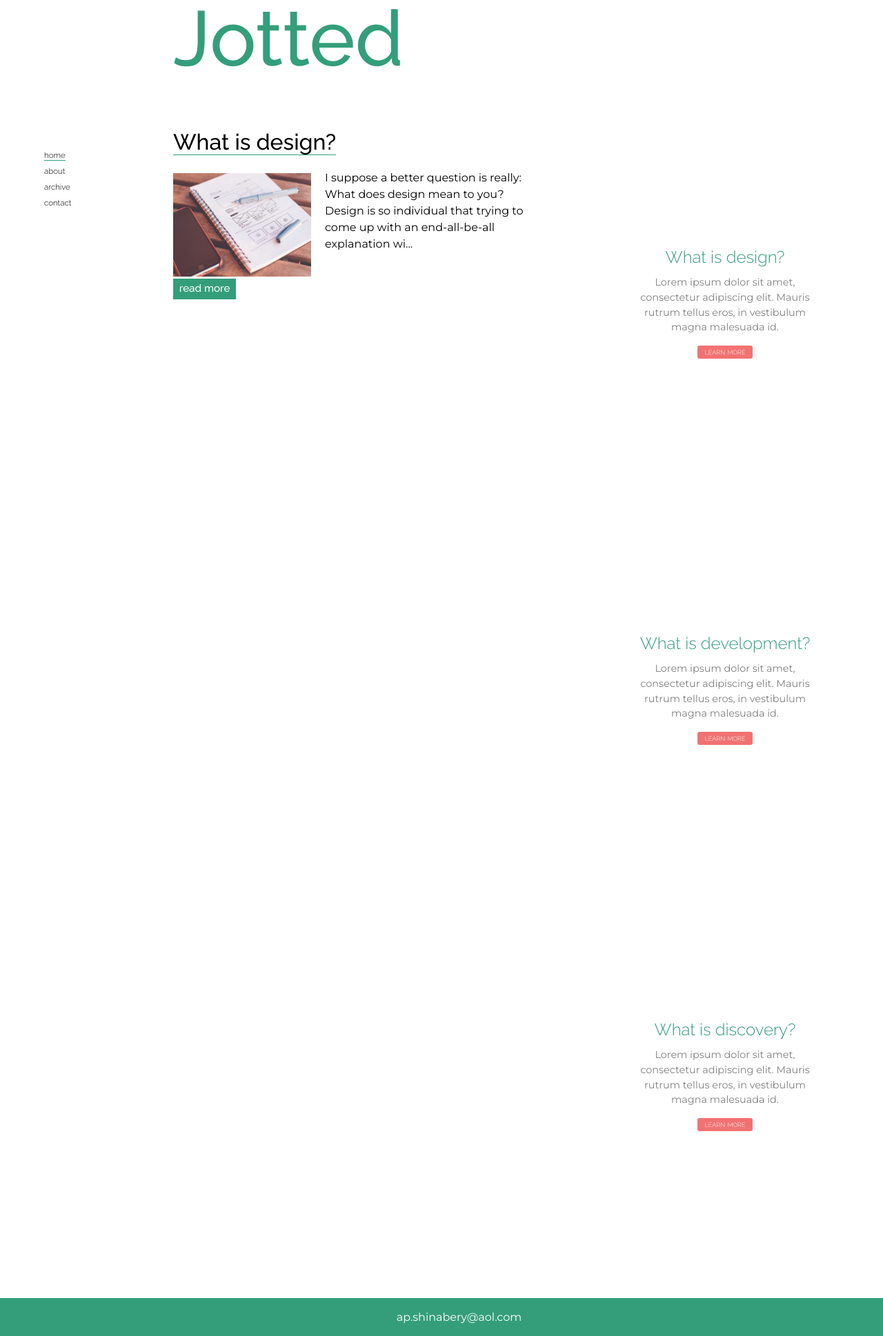
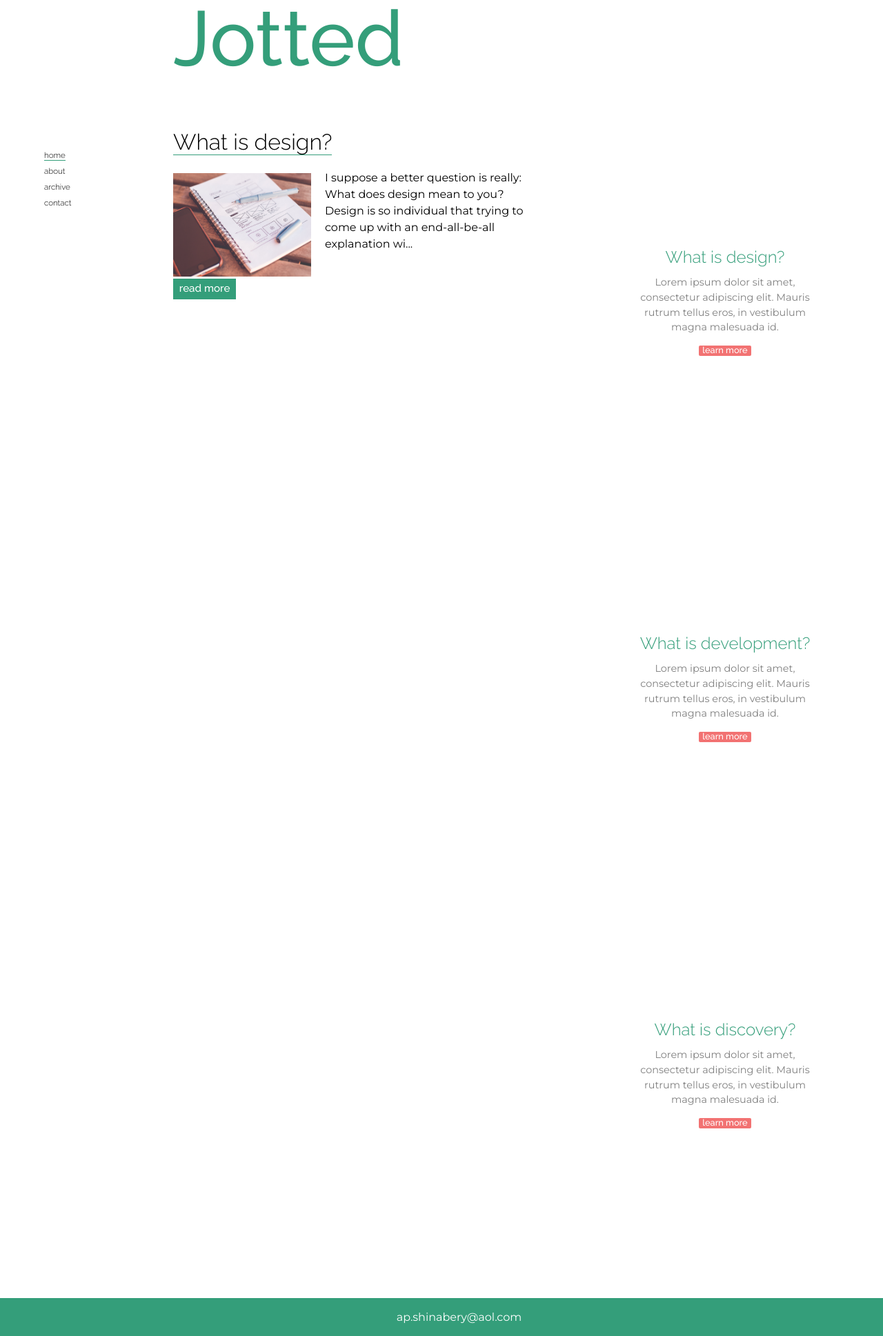
Before and after one commit to abelshinabery/jotted-blog, a Jekyll site: the page built from index.html, in a window 1280 px wide. Shown: the whole page at 69% size. Built offline with Jekyll 4.4.1, drawn with Linux system fonts in a browser that asks for light colours.

Commit message:
Changed buttons and post font

```diff
--- a/_layouts/post.html
+++ b/_layouts/post.html
@@ -3,7 +3,7 @@
 
   <head>
     <link href="https://fonts.googleapis.com/css?family=Raleway:300,500,700" rel="stylesheet">
-    <link href="https://fonts.googleapis.com/css?family=Montserrat:700" rel="stylesheet">
+    <link href="https://fonts.googleapis.com/css?family=Montserrat:400" rel="stylesheet">
     <link rel="stylesheet" type="text/css" href="{{ site.url }}{{ site.baseurl }}/assets/css/main.css">
   </head>
 
--- a/_scss/2-base/_base.scss
+++ b/_scss/2-base/_base.scss
@@ -100,6 +100,7 @@ Main
 .article-preview-title {
 	font-size: 5em;
 	a {
+		font-weight: 700;
 		text-decoration: none;
 		color: white;
 	}
@@ -110,7 +111,7 @@ Main
 	flex-direction: column;
 	position: absolute;
 	width: 100%;
-	height: 50%;
+	height: 40%;
 	background-color: rgba(52, 158, 122, .85);
 	align-self: center;
 	align-items: center;
@@ -120,7 +121,7 @@ Main
 .article-preview-text {
 	color: white;
 	font-family: Montserrat, Raleway;
-	font-size: 2em;
+	font-size: 3em;
 	line-height: 1.5;
 	margin-top: 2em;
 	width: 80%;
@@ -174,16 +175,10 @@ Main
 
 .principle-button {
 	background-color: #F27272;
-	width: 15em;
-	border-radius: 3px;
+	width: 10em;
 	margin-top: 50px;
-}
-
-.principle-button-text {
 	color: white;
 	font-size: 3em;
-	font-family: Raleway, helvetica;
-	font-variant: small-caps;
 }
 
 /*
@@ -346,19 +341,10 @@ Posts
 }
 
 #post-title {
-	font-family: Raleway, helvetica;
 	font-size: 5em;
-	font-weight: 300;
+	font-weight: 500;
 	align-self: center;
 	margin: 3em auto 2em auto;
-}
-
-.post-paragraph {
-	font-family: Montserrat, helvetica;
-	width: 90%;
-	margin: 0 auto 3em auto;
-	font-size: 2em;
-	line-height: 1.5;
 }
 
 #post-date {
@@ -387,9 +373,8 @@ Posts
 }
 
 .post p {
-	font-family: Raleway, helvetica;
+	font-family: Montserrat, helvetica;
 	font-size: 2em;
-	font-weight: 500;
 	line-height: 1.5;
 }
 
--- a/_scss/2-base/_media-queries.scss
+++ b/_scss/2-base/_media-queries.scss
@@ -97,7 +97,7 @@ Media Queries
 
 	.article-preview-title a {
 		color: black;
-		font-weight: 500;
+		font-weight: 300;
 		border-bottom: 1px solid $primary-color;
 		&:hover {
 			color: $secondary-color;
@@ -161,13 +161,11 @@ Media Queries
 		display: flex;
 		align-items: center;
 		justify-content: center;
-		width: 5em;
+		width: 6em;
 		height: 1.2em;
 		margin-top: 15px;
-	}
-
-	.principle-button-text {
 		font-size: .8em;
+		border-radius: 2px;
 	}
 
 	/*
--- a/index.html
+++ b/index.html
@@ -24,18 +24,14 @@ layout: default
           What is design?
         </h3>
         <p class="principle-text">Lorem ipsum dolor sit amet, consectetur adipiscing elit. Mauris rutrum tellus eros, in vestibulum magna malesuada id.</p>
-        <a class="principle-article-link"><div class="principle-button">
-          <p class="principle-button-text">learn more</p>
-        </div></a>
+        <a class="principle-article-link"><button class="principle-button">learn more</button></a>
       </div>
       <div class="principle-article">
         <h3 class="principle-title">
           What is development?
         </h3>
         <p class="principle-text">Lorem ipsum dolor sit amet, consectetur adipiscing elit. Mauris rutrum tellus eros, in vestibulum magna malesuada id.</p>
-        <a class="principle-article-link"><div class="principle-button">
-            <p class="principle-button-text">learn more</p>
-        </div></a>
+        <a class="principle-article-link"><button class="principle-button">learn more</button></a>
       </div>
       <div class="principle-article">
         <h3 class="principle-title">
@@ -43,9 +39,7 @@ layout: default
         </h3>
 
         <p class="principle-text">Lorem ipsum dolor sit amet, consectetur adipiscing elit. Mauris rutrum tellus eros, in vestibulum magna malesuada id.</p>
-        <a class="principle-article-link"><div class="principle-button">
-            <p class="principle-button-text">learn more</p>
-        </div></a>
+        <a class="principle-article-link"><button class="principle-button">learn more</button></a>
       </div>
     </aside>
   </section>
```
